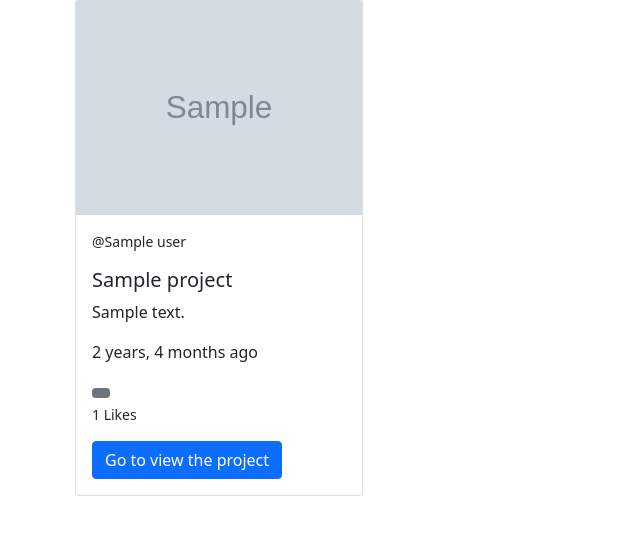
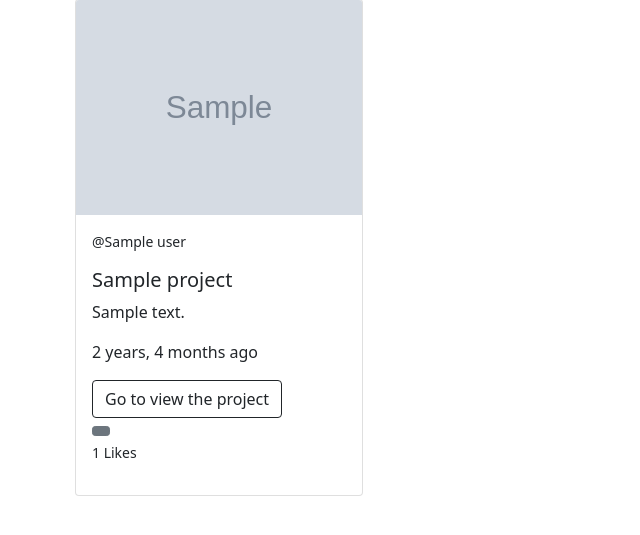
Before and after one commit to AdnanK1/youraward, a Django app: template base/templates/home.html in a window 1280 px wide. Shown: the part 86-621 px from the top of the page, without its empty margins (0-640 px from the left). Run offline with Django 4.2, Linux system fonts and the light colour scheme; the template is opened without the code that fills it: most values are stand-ins (such as "Sample title", 1, 10 or a date in 2020); grey boxes marked "Sample" are stand-in pictures; some libraries are stand-ins or nearby versions.

Commit message:
Base/Templates:Changed the link button to a different color

```diff
--- a/base/templates/home.html
+++ b/base/templates/home.html
@@ -13,12 +13,12 @@
           <h5 class="card-title">{{project.title}}</h5>
           <p class="card-text">{{project.description}}</p>
           <p class='card-text'>{{project.created | timesince}} ago</p>
+          <a href="{{project.link}}" class="btn btn-outline-dark">Go to view the project</a><br>
           <form action="{% url 'like_project' project.pk %}" method="POST">
             {%csrf_token%}
             <button type="submit" name="like_id" value="{{project.id}}" class="btn btn-secondary btn-sm"><i class="fa-solid fa-thumbs-up"></i></button>
             <small><p>{{project.likes.all.count}} Likes</p></small>
           </form>
-          <a href="{{project.link}}" class="btn btn-primary">Go to view the project</a>
         </div>
       </div>
     </div>
```
